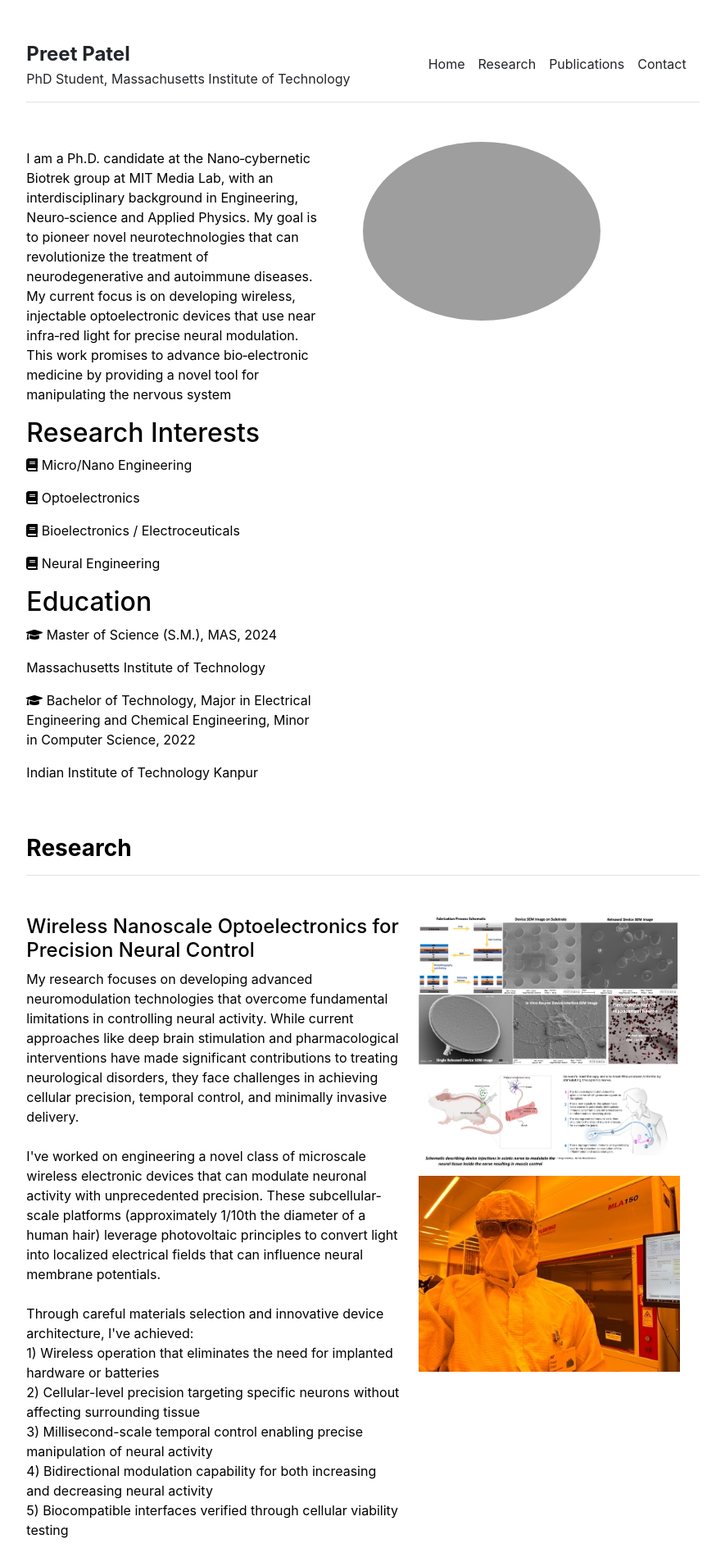
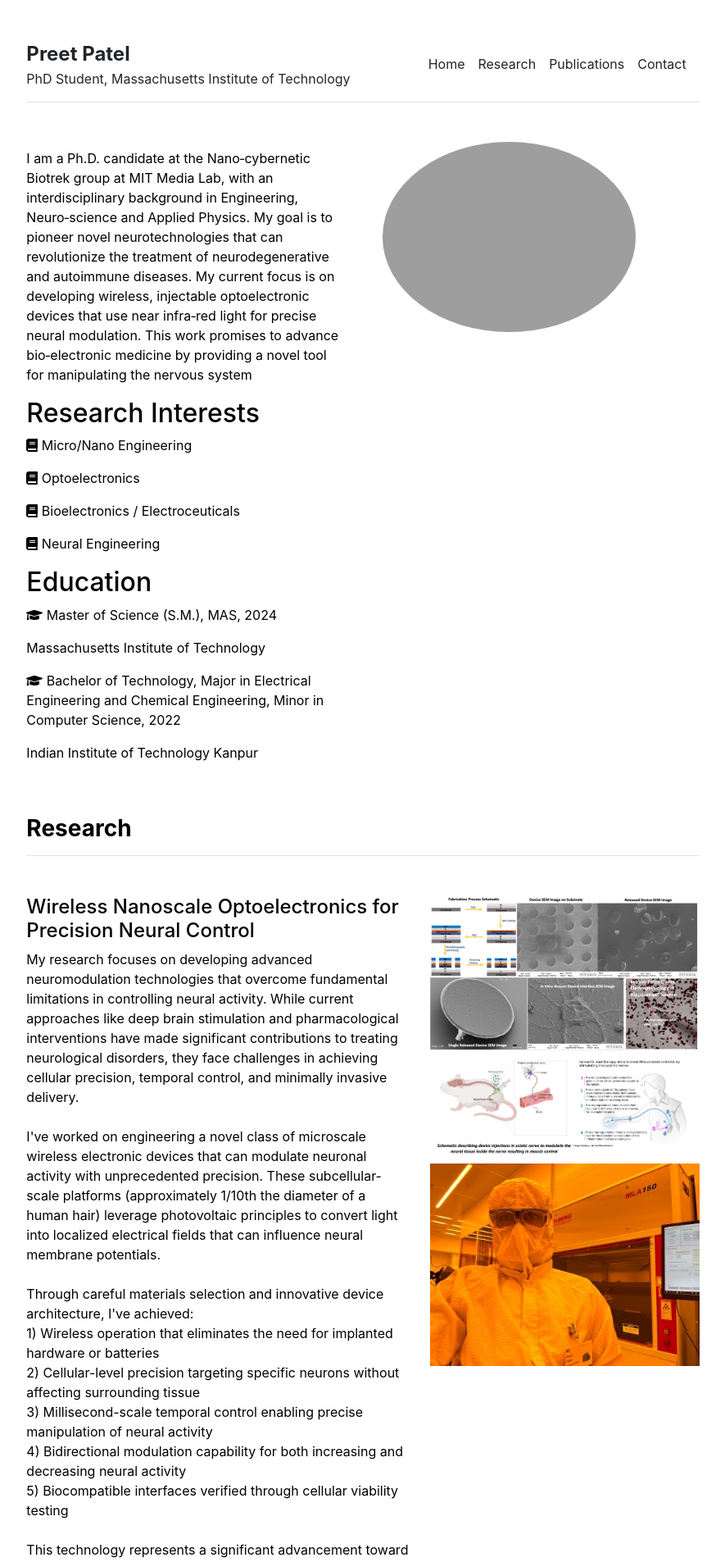
Before and after one commit to preet-mit/preet-mit, a Jekyll site: the page built from index.md, in a window 1280 px wide. Shown: the top 1905 px of the page at 82% size, without its empty margins (197-1082 px from the left). Built offline with Jekyll 4.4.1, drawn with Linux system fonts in a browser that asks for light colours.

Commit message:
Update main.scss

```diff
--- a/assets/css/main.scss
+++ b/assets/css/main.scss
@@ -2,19 +2,3 @@
 ---
 
 @import "main";
-
-/* Custom styles to increase page width */
-.container, .content-container, .wrapper, section {
-  max-width: 1280px !important; /* Increase from default */
-  width: 90% !important; /* Use 90% of screen width */
-}
-
-.row {
-  max-width: 100%;
-}
-
-/* Make images larger in their containers */
-.img-fluid {
-  max-width: 100%;
-  height: auto;
-}
```
